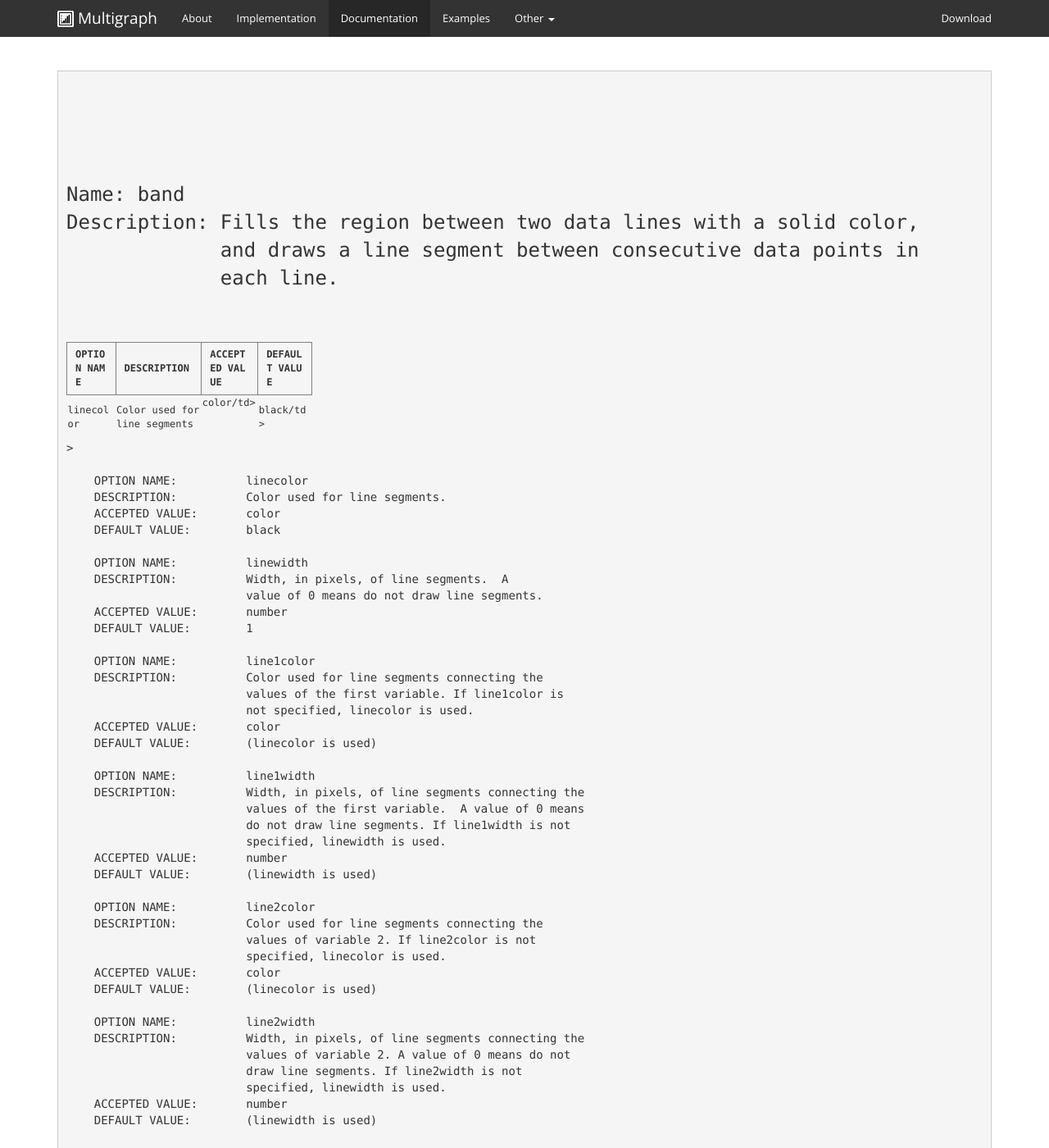
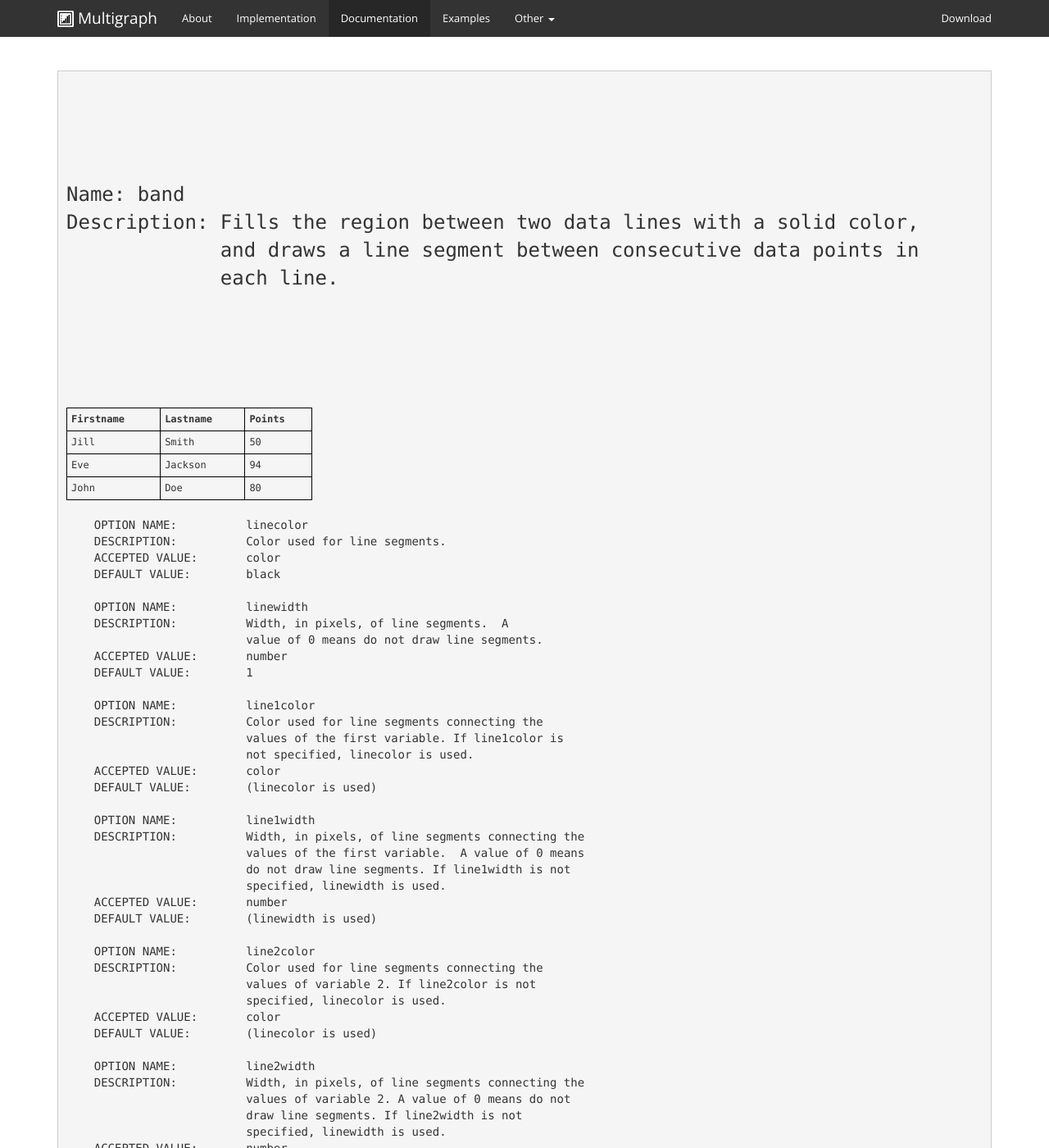
Before and after one commit to khunter3D/khunter3D.github.io, a Jekyll site: the page built from docs/renderers/index.html, in a window 1280 px wide and 1400 px high. Shown: the whole window at 82% size. Built offline with Jekyll 4.4.1, drawn with Linux system fonts in a browser that asks for light colours; nearby versions of some CDN libraries; Markdown is read by kramdown in place of the engine named in the settings; some of the changed text lies outside the part shown.

Commit message:
Update index.html

```diff
--- a/docs/renderers/index.html
+++ b/docs/renderers/index.html
@@ -18,22 +18,43 @@ Description: Fills the region between two data lines with a solid color,
 </font>
 
 
+<style>
+table,th,td
+{
+border:1px solid black;
+border-collapse:collapse;
+}
+th,td
+{
+padding:5px;
+}
+</style>
+</head>
+
+<body>
 <table style="width:300px">
 <tr>
-  <th>OPTION NAME</th>
-  <th>DESCRIPTION</th>
-  <th>ACCEPTED VALUE</th>
-  <th>DEFAULT VALUE</th>
+  <th>Firstname</th>
+  <th>Lastname</th>
+  <th>Points</th>
+  </tr>
+<tr>
+<tr>
+  <td>Jill</td>
+  <td>Smith</td>
+  <td>50</td>
+  </tr>
+<tr>
+  <td>Eve</td>
+  <td>Jackson</td>
+  <td>94</td>
 </tr>
 <tr>
-  <td>linecolor</td>
-  <td>Color used for line segments</td>
-  <td>color/td>
-
-  <td>black/td>
+  <td>John</td>
+  <td>Doe</td>
+  <td>80</td>
 </tr>
-</table>>
-
+</table>
     OPTION NAME:          linecolor
     DESCRIPTION:          Color used for line segments.
     ACCEPTED VALUE:       color
```
